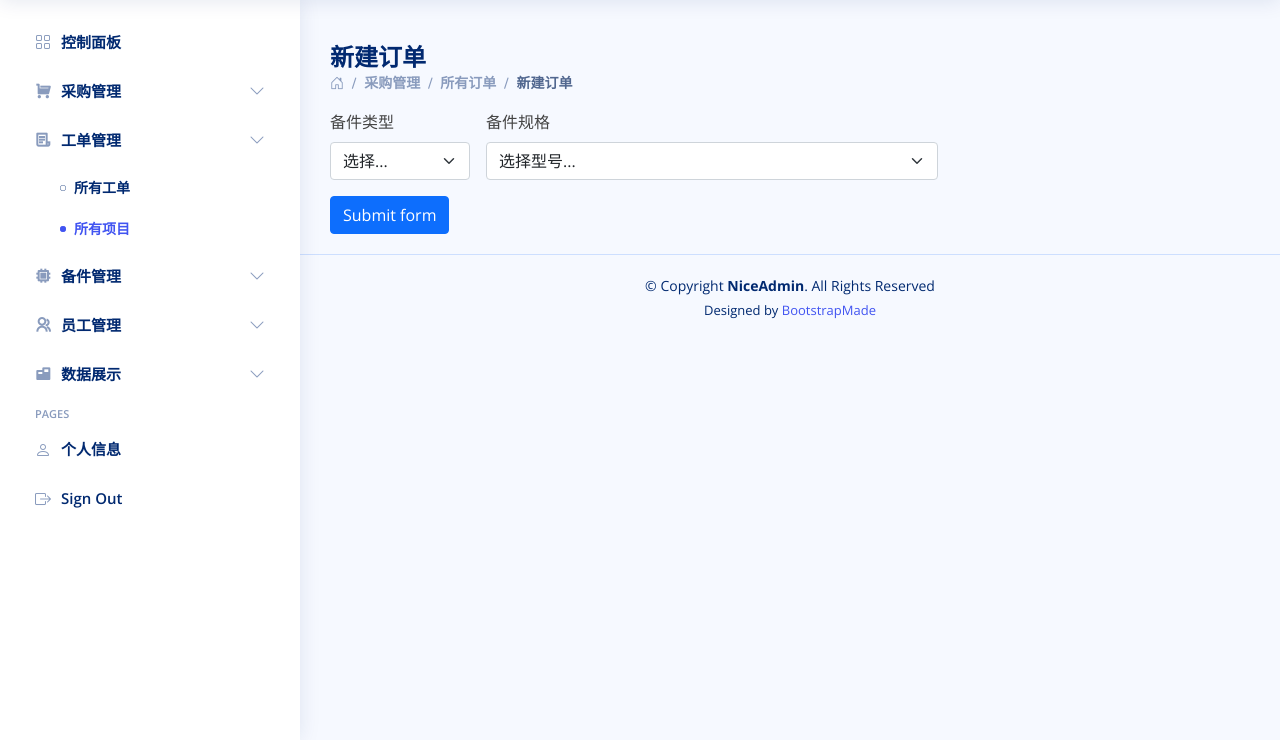
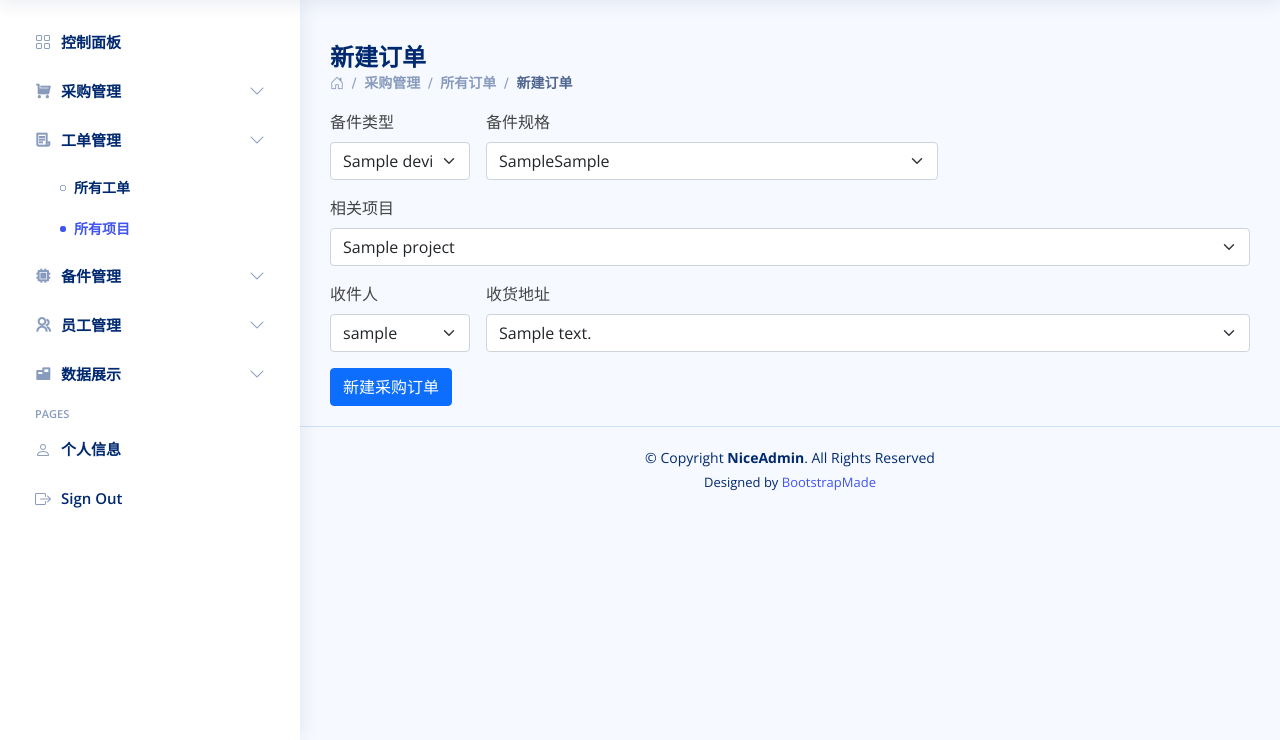
Before and after one commit to ECarry/ITSM, a Django app: page /order/new_order in a window 1280 px wide. Shown: the part 60-800 px from the top of the page. Run offline with Django 3.2, Linux system fonts and the light colour scheme; a user stored in the database is signed in; tables that the repository leaves empty hold one stand-in row (values such as "Sample post"); some libraries are stand-ins or nearby versions.

Commit message:
update view

```diff
--- a/apps/cart/views.py
+++ b/apps/cart/views.py
@@ -4,12 +4,11 @@ from .models import *
 from apps.user.mixin import LoginRequiredMixin
 from datetime import datetime
 from device.models import Device, DeviceSKU
-
+from case.models import Project
 
 # 采购订单列表视图
 class OrderView(LoginRequiredMixin, View):
     def get(self, request):
-
         orders = Order.objects.all()
 
         context = {
@@ -32,7 +31,7 @@ class OrderDetailView(LoginRequiredMixin, View):
         pass
 
 
-# 新建订单叶
+# 新建订单
 class NewOrderView(LoginRequiredMixin, View):
     def get(self, request):
         # 订单编号自动生成
@@ -42,10 +41,16 @@ class NewOrderView(LoginRequiredMixin, View):
         types = Device.objects.all()
         # 备件规格
         specs = DeviceSKU.objects.all()
+        # 项目
+        projects = Project.objects.all()
+        # 收货地址
+        address = Address.objects.all()
         # 响应新建订单页面
         context = {
             'types': types,
-            'specs': specs
+            'specs': specs,
+            'projects': projects,
+            'address': address,
         }
         return render(request, 'new_order.html', context)
         pass
--- a/apps/case/views.py
+++ b/apps/case/views.py
@@ -94,7 +94,8 @@ class NewProjectView(LoginRequiredMixin, View):
             p = None
 
         if p:
-            return render(request, 'new_project.html', {'errmsg': "项目编号" + " " + project_num + " " + "已存在", 'error_show': "show"})
+            return render(request, 'new_project.html', {'errmsg': "项目编号" + " " + project_num + " " +
+                                                                  "已存在", 'error_show': "show"})
 
         # 保存数据
         Project.objects.create(name=project_name,
--- a/templates/new_order.html
+++ b/templates/new_order.html
@@ -8,29 +8,55 @@
 {% block font2_active %}active{% endblock %}
 {% block all_project_active %}class="active"{% endblock %}
 {% block content %}
-<form class="row g-3">
+<form class="row g-3" method="post">
+{% csrf_token %}
   <div class="col-md-2">
+    <label for="validationDefault04" class="form-label">备件类型</label>
+    <select class="form-select" id="validationDefault04" name="type" required>
       {% for type in types %}
-    <label for="validationDefault04" class="form-label">备件类型</label>
-    <select class="form-select" id="validationDefault04" required>
-      <option selected disabled value="">选择...</option>
-      <option>{{ type.name }}</option>
+      <option {{ type.id }}>{{ type.name }}</option>
+      {% endfor %}
     </select>
-      {% endfor %}
   </div>
 
   <div class="col-md-6">
+    <label for="validationDefault04" class="form-label">备件规格</label>
+    <select class="form-select" id="validationDefault04" name="spec" required>
       {% for spec in specs %}
-    <label for="validationDefault04" class="form-label">备件规格</label>
-    <select class="form-select" id="validationDefault04" required>
-      <option selected disabled value="">选择型号...</option>
-      <option>{{ spec }}</option>
+      <option value="{{ spec.id }}">{{ spec }}</option>
+       {% endfor %}
     </select>
+  </div>
+
+  <div class="col-md-12">
+    <label for="validationDefault04" class="form-label">相关项目</label>
+    <select class="form-select" id="validationDefault04" name="project" required>
+      {% for project in projects %}
+      <option value="{{ project.id }}">{{ project.name }}</option>
       {% endfor %}
+    </select>
+  </div>
+
+  <div class="col-md-2">
+    <label for="validationDefault04" class="form-label">收件人</label>
+    <select class="form-select" id="validationDefault04" name="addressee" required >
+      {% for ad in address %}
+      <option value="{{ ad.addressee.id }}">{{ ad.addressee }}</option>
+      {% endfor %}
+    </select>
+  </div>
+
+  <div class="col-md-10">
+    <label for="validationDefault04" class="form-label">收货地址</label>
+    <select class="form-select" id="validationDefault04" name="address" required>
+      {% for ad in address %}
+      <option value="{{ ad.id }}">{{ ad.address }}</option>
+      {% endfor %}
+    </select>
   </div>
 
   <div class="col-12">
-    <button class="btn btn-primary" type="submit">Submit form</button>
+    <button class="btn btn-primary" type="submit">新建采购订单</button>
   </div>
 </form>
 {% endblock %}
--- a/templates/order.html
+++ b/templates/order.html
@@ -15,9 +15,8 @@
     <thead>
       <tr>
         <th scope="col">订单编号</th>
-        <th scope="col">相关工单号</th>
+        <th scope="col">相关工单</th>
         <th scope="col">物品</th>
-        <th scope="col">型号</th>
         <th scope="col">规格</th>
         <th scope="col">采购人</th>
         <th scope="col">采购时间</th>
@@ -31,7 +30,6 @@
         <td><a href="{{ order.pk }}"> {{ order.order_num }}</a></td>
         <td><a href="/case/{{ order.case.pk }}"> {{ order.case.num }}</a></td>
         <td>{{ order.device.name }}</td>
-        <td>{{ order.device.pn }}</td>
         <td>{{ order.device.spec }}</td>
         <td>{{ order.order_name }}</td>
         <td>{{ order.create_time | date:"Y-m-d H:i:s" }}</td>
```
